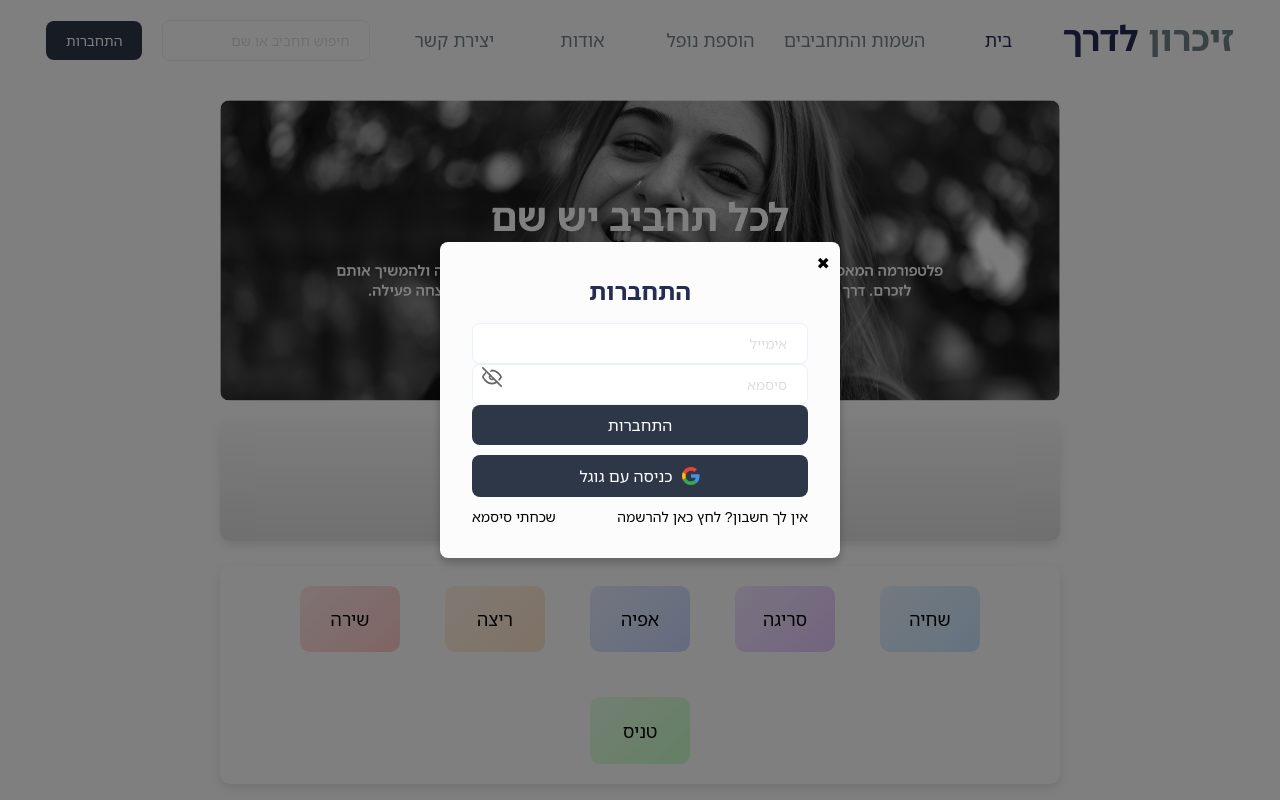
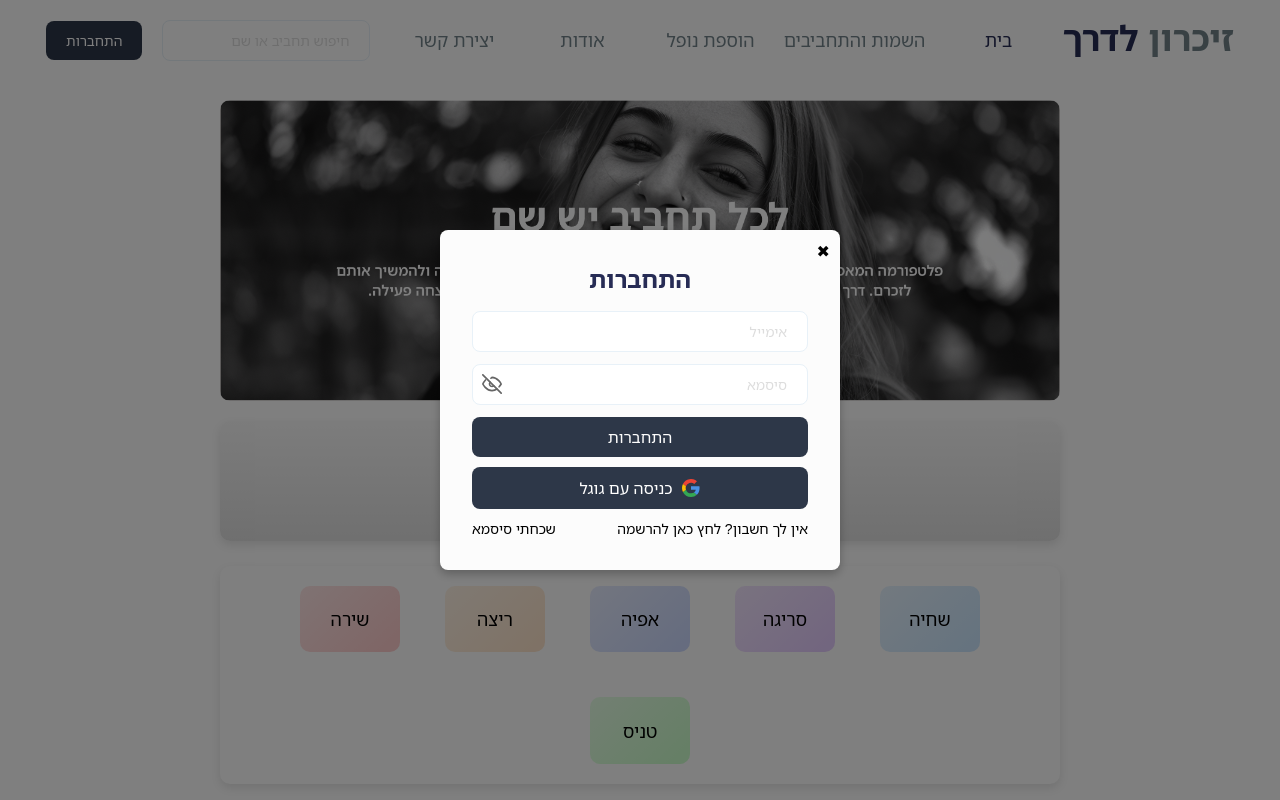
Before and after one commit to Skillink-org/Zikaron-Laderech, a Next.js app: page / in a window 1280 px wide. Both pictures are taken after a click on the button "התחברות". Shown: the top 800 px of the page. Built offline with nearby package versions, Linux system fonts and the light colour scheme; no server answers.

Commit message:
fix: fixed text inputs' layout in auth popup

```diff
--- a/app/components/AuthPopup/index.jsx
+++ b/app/components/AuthPopup/index.jsx
@@ -6,8 +6,15 @@ import styles from "./style.module.scss";
 import { signIn } from "next-auth/react";
 import { useEffect, useState } from "react";
 import GenericInput from "../GenericInput/index";
-import { resetPasswordFields, loginFields, signupFields } from "@/lib/FormFields";
-import { createUserAction, resetPasswordAction } from '@/server/actions/user.action';
+import {
+  resetPasswordFields,
+  loginFields,
+  signupFields,
+} from "@/lib/FormFields";
+import {
+  createUserAction,
+  resetPasswordAction,
+} from "@/server/actions/user.action";
 
 export default function AuthPopup({ onClose }) {
   const [authState, setAuthState] = useState("signIn");
@@ -30,7 +37,7 @@ export default function AuthPopup({ onClose }) {
   };
 
   const toggleForm = () => {
-    setAuthState(authState != "signIn" ? "signIn" : "signUp")
+    setAuthState(authState != "signIn" ? "signIn" : "signUp");
     setErrorMessage("");
     setSuccessMessage("");
   };
@@ -39,7 +46,7 @@ export default function AuthPopup({ onClose }) {
     e.preventDefault();
     setLoading(true);
     setErrorMessage("");
-    setSuccessMessage("")
+    setSuccessMessage("");
 
     switch (authState) {
       case "signIn":
@@ -68,7 +75,6 @@ export default function AuthPopup({ onClose }) {
     setLoading(false);
   };
 
-
   const handleEmailSignin = async () => {
     try {
       const response = await signIn("credentials", {
@@ -82,15 +88,13 @@ export default function AuthPopup({ onClose }) {
           onClose();
         }, 2000);
         return;
-      }
-      else {
+      } else {
         throw new Error("התחברות נכשלה. אמת את הפרטים ונסה שוב.");
       }
     } catch (error) {
       throw new Error("התחברות נכשלה. אמת את הפרטים ונסה שוב.");
     }
   };
-
 
   const handleSignUp = async () => {
     try {
@@ -99,8 +103,7 @@ export default function AuthPopup({ onClose }) {
         setSuccessMessage("ההרשמה הצליחה. נא התחבר למערכת.");
         setErrorMessage("");
         return;
-      }
-      else {
+      } else {
         throw new Error("שגיאה בהרשמה, נסה שוב.");
       }
     } catch (error) {
@@ -118,14 +121,13 @@ export default function AuthPopup({ onClose }) {
     setSuccessMessage("");
     try {
       await resetPasswordAction(formData.email);
-      setSuccessMessage("הקישור נשלח בהצלחה. בדוק את תיבת המייל שלך.")
+      setSuccessMessage("הקישור נשלח בהצלחה. בדוק את תיבת המייל שלך.");
     } catch (error) {
       setErrorMessage(error.message);
     } finally {
       setLoading(false);
     }
   };
-
 
   // Close popup on escape key press
   useEffect(() => {
@@ -141,7 +143,12 @@ export default function AuthPopup({ onClose }) {
     };
   }, [onClose]);
 
-  const currentFields = authState == "signIn" ? loginFields : authState == "signUp" ? signupFields : resetPasswordFields;
+  const currentFields =
+    authState == "signIn"
+      ? loginFields
+      : authState == "signUp"
+      ? signupFields
+      : resetPasswordFields;
 
   return (
     <div className={styles.overlay}>
@@ -149,9 +156,17 @@ export default function AuthPopup({ onClose }) {
         <button className={styles.closeButton} onClick={onClose}>
           ✖
         </button>
-        <h2 className={styles.title}>{authState == "signIn" ? "התחברות" : authState == "signUp" ? "הרשמה" : "איפוס סיסמא"}</h2>
+        <h2 className={styles.title}>
+          {authState == "signIn"
+            ? "התחברות"
+            : authState == "signUp"
+            ? "הרשמה"
+            : "איפוס סיסמא"}
+        </h2>
         <form className={styles.form} onSubmit={handleSubmit}>
-          {currentFields.map(({ type, placeholder, stateKey, autoComplete }) => (
+          <div className={styles.textsContainer}>
+            {currentFields.map(
+              ({ type, placeholder, stateKey, autoComplete }) => (
                 <GenericInput
                   key={stateKey}
                   type={type}
@@ -162,39 +177,67 @@ export default function AuthPopup({ onClose }) {
                   autoComplete={autoComplete}
                   onChange={handleChange(stateKey)}
                 />
-          ))}
-          <Button type="submit" className={styles.submitButton} disabled={loading}>
-            {loading ? <div className={styles.loader}></div> :
-              (authState == "signIn" ? "התחברות" : authState == "signUp" ? "הרשמה" : "שלח קישור לאיפוס")}
+              )
+            )}
+          </div>
+          <Button
+            type="submit"
+            className={styles.submitButton}
+            disabled={loading}
+          >
+            {loading ? (
+              <div className={styles.loader}></div>
+            ) : authState == "signIn" ? (
+              "התחברות"
+            ) : authState == "signUp" ? (
+              "הרשמה"
+            ) : (
+              "שלח קישור לאיפוס"
+            )}
           </Button>
 
           {authState != "resetPassword" && (
-            <Button onClick={() => signIn("google")} className={styles.googleButton}>
+            <Button
+              onClick={() => signIn("google")}
+              className={styles.googleButton}
+            >
               <Image
                 src="/google-icon.svg"
                 width={18}
                 height={18}
                 alt="google icon"
-                unoptimized />
+                unoptimized
+              />
               <p className={styles.googleText}>כניסה עם גוגל</p>
             </Button>
           )}
 
-          {errorMessage && <p className={styles.errorMessage}>{errorMessage}</p>}
-          {successMessage && <p className={styles.successMessage}>{successMessage}</p>}
+          {errorMessage && (
+            <p className={styles.errorMessage}>{errorMessage}</p>
+          )}
+          {successMessage && (
+            <p className={styles.successMessage}>{successMessage}</p>
+          )}
 
           <div className={styles.toggleContainer}>
             <small className={styles.toggleButton} onClick={toggleForm}>
               {authState === "signIn" ? (
-                <span className={styles.span}>אין לך חשבון? לחץ כאן להרשמה</span>
+                <span className={styles.span}>
+                  אין לך חשבון? לחץ כאן להרשמה
+                </span>
               ) : authState === "signUp" ? (
-                <span className={styles.span}>נרשמת בעבר? לחץ כאן להתחברות</span>
+                <span className={styles.span}>
+                  נרשמת בעבר? לחץ כאן להתחברות
+                </span>
               ) : (
                 <span className={styles.span}>חזרה להתחברות</span>
               )}
             </small>
             {authState === "signIn" && (
-              <small className={styles.forgotPassword} onClick={() => setAuthState("resetPassword")}>
+              <small
+                className={styles.forgotPassword}
+                onClick={() => setAuthState("resetPassword")}
+              >
                 שכחתי סיסמא
               </small>
             )}
--- a/app/components/AuthPopup/style.module.scss
+++ b/app/components/AuthPopup/style.module.scss
@@ -43,6 +43,13 @@
 .form {
   display: flex;
   flex-direction: column;
+
+  .textsContainer {
+    display: flex;
+    flex-direction: column;
+    gap: $spacing-sm;
+    padding-bottom: $spacing-sm;
+  }
 }
 
 .submitButton {
@@ -70,7 +77,7 @@
   width: 100%;
 }
 
-.span{
+.span {
   font-size: $text-base;
 }
 
--- a/app/components/GenericInput/style.module.scss
+++ b/app/components/GenericInput/style.module.scss
@@ -29,6 +29,7 @@
 .eyeIcon {
   position: absolute;
   left: 10px;
+  top: 18px;
   transform: translateY(-40%);
   background: none;
   border: none;
```
Lines whose indentation alone changed are shown as unchanged.
